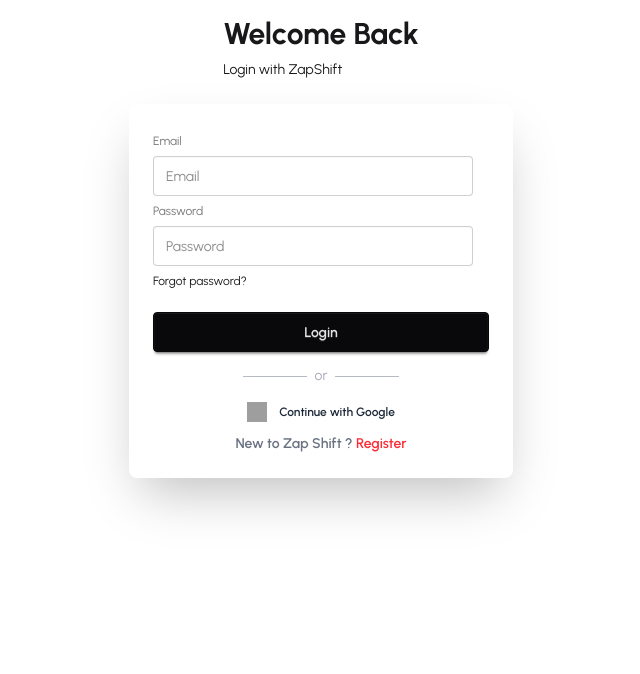
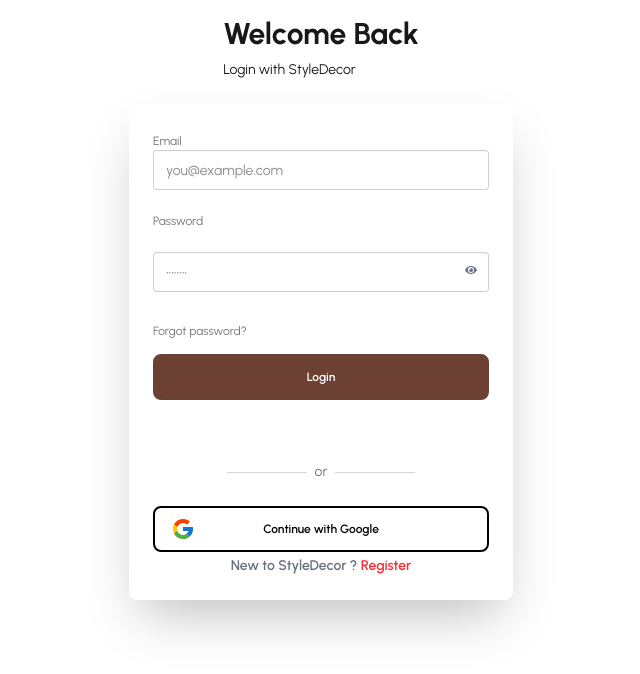
Before and after one commit to maimuna03134/Smart-Home-Ceremony-Decoration-Service-Client-, a React app: page /auth/login in a window 1280 px wide. Shown: the top 674 px of the page, without its empty margins (319-959 px from the left). Built offline with nearby package versions, Linux system fonts and the light colour scheme; no server answers; grey boxes are pictures that could not be loaded; the HTML template or start-up script is replaced by a standard one.

Commit message:
added forgot password and update code and style of login and degister

```diff
--- a/package.json
+++ b/package.json
@@ -20,6 +20,7 @@
     "react-hot-toast": "^2.6.0",
     "react-icons": "^5.5.0",
     "react-router": "^7.10.1",
+    "react-spinners": "^0.17.0",
     "tailwindcss": "^4.1.17"
   },
   "devDependencies": {
--- a/src/index.css
+++ b/src/index.css
@@ -8,8 +8,8 @@
  @plugin "daisyui/theme" {
   name: "light";
   default: true;
-  --color-primary: #CAEB66;
-  --color-secondary: #03373D;
+  --color-primary: #af5f44;
+  --color-secondary: #ffffff;
 }
 
 body {
--- /dev/null
+++ b/src/pages/Auth/ForgotPassword.jsx
@@ -0,0 +1,104 @@
+import React, { useEffect} from "react";
+import { Link, useLocation } from "react-router";
+
+import toast from "react-hot-toast";
+import useAuth from "../../hooks/useAuth";
+import { useForm } from "react-hook-form";
+import Button from "../shared/button/Button";
+
+const ForgotPassword = () => {
+
+  const { forgotPass } = useAuth();
+
+  const location = useLocation();
+
+    const {
+      register,
+      handleSubmit,
+      setValue,
+      formState: { errors, isSubmitting },
+    } = useForm();
+
+useEffect(() => {
+  if (location.state?.email) {
+    setValue("email", location.state.email);
+  }
+}, [location.state, setValue]);
+
+
+  const handleForgotPassword = async (data) => {
+    try {
+      await forgotPass(data.email);
+      toast.success("Password reset email sent! Check your inbox.");
+
+      window.open("https://mail.google.com", "_blank");
+    } catch (error) {
+      toast.error(error.message || "Failed to send reset email");
+    }
+  };
+  return (
+    <div className="flex justify-center items-center min-h-screen">
+      <div className="card bg-base-100 w-full max-w-md shadow-2xl p-8">
+        <div className="text-center mb-8">
+          <h2 className="text-3xl font-bold text-orange-600">Reset Password</h2>
+          <p className="text-gray-600 mt-2">
+            Enter your email and we'll send you a reset link
+          </p>
+        </div>
+
+        <form
+          onSubmit={handleSubmit(handleForgotPassword)}
+          className="space-y-6"
+        >
+          <div className="form-control">
+            <label className="label">
+              <span className="label-text font-semibold text-gray-700">
+                Email Address
+              </span>
+            </label>
+            <input
+              type="email"
+              placeholder="you@example.com"
+              className="input input-bordered w-full"
+              {...register("email", {
+                required: "Email is required",
+                pattern: {
+                  value: /^[A-Z0-9._%+-]+@[A-Z0-9.-]+\.[A-Z]{2,}$/i,
+                  message: "Invalid email address",
+                },
+              })}
+              disabled={isSubmitting}
+            />
+            {errors.email && (
+              <p className="text-red-500 text-sm mt-1">
+                {errors.email.message}
+              </p>
+            )}
+          </div>
+
+          <Button
+            label="Send Reset Link"
+            loading={isSubmitting}
+            disabled={isSubmitting}
+            className="w-full"
+          />
+
+          <div className="text-center">
+            <p className="text-sm text-gray-600">
+              Remember your password?{" "}
+              <Link
+                to="/auth/login"
+                className="text-orange-600 font-semibold hover:underline"
+              >
+                Back to Login
+              </Link>
+            </p>
+          </div>
+        </form>
+
+      </div>
+    </div>
+  );
+};
+
+export default ForgotPassword;
--- a/src/pages/Auth/Login.jsx
+++ b/src/pages/Auth/Login.jsx
@@ -1,67 +1,108 @@
-import React from "react";
+import React, { useState } from "react";
 import { useForm } from "react-hook-form";
 import useAuth from "../../hooks/useAuth";
 import { Link, useLocation, useNavigate } from "react-router";
 import SocialLogin from "./SocialLogin";
+import Button from "../shared/button/Button";
+import toast from "react-hot-toast";
+import Loader from "../shared/loader/Loader";
+import { FaEye, FaEyeSlash } from "react-icons/fa";
 
 const Login = () => {
+    const [loading, setLoading] = useState(false);
+    const [showPass, setShowPass] = useState(false);
+
   const {
     register,
     handleSubmit,
     formState: { errors },
+    reset,
+    watch,
   } = useForm();
+
+    const email = watch("email");
+
   const location = useLocation();
   const navigate = useNavigate();
-
   const { signIn } = useAuth();
 
-  const handleLogin = (data) => {
-    console.log("after register : ", data);
+    const handleLogin = async (data) => {
+      setLoading(true);
 
-    signIn(data.email, data.password)
-      .then((res) => {
-        console.log(res.user);
-        navigate(location?.state || "/");
-      })
-      .catch((err) => {
-        console.log(err);
-      });
+      try {
+        await signIn(data.email, data.password);
+          toast.success("Login successful!");
+          reset();
+        navigate(location.state?.from || "/", { replace: true });
+      } catch (err) {
+        toast.error(err.message || "Login failed");
+      } finally {
+        setLoading(false);
+      }
     };
+
+     const handleTogglePasswordShow = (e) => {
+       e.preventDefault();
+       setShowPass(!showPass);
+    };
+
+
+    if (loading) return <Loader />;
 
   return (
     <div className="hero-content flex-col">
       <div className="text-center lg:text-left">
         <h1 className="text-3xl font-bold">Welcome Back</h1>
-        <p className="py-2 text-sm">Login with ZapShift</p>
+        <p className="py-2 text-sm">Login with StyleDecor</p>
       </div>
       <div className="card bg-base-100 w-full max-w-sm shrink-0 shadow-2xl">
         <div className="card-body">
           <form onSubmit={handleSubmit(handleLogin)}>
-            <fieldset className="fieldset">
+            <fieldset className="fieldset space-y-4">
+              {/* Email */}
+              <div>
                 <label className="label">Email</label>
                 <input
                   type="email"
-                {...register("email", { required: true })}
-                className="input"
-                placeholder="Email"
+                  placeholder="you@example.com"
+                  className="input w-full"
+                  {...register("email", {
+                    required: "Email is required",
+                    pattern: {
+                      value: /^[A-Z0-9._%+-]+@[A-Z0-9.-]+\.[A-Z]{2,}$/i,
+                      message: "Invalid email address",
+                    },
+                  })}
                 />
-              {errors.email?.type === "required" && (
-                <p className="text-red-500" role="alert">
-                  Email name is required
+                {errors.email && (
+                  <p className="text-red-500 text-sm mt-1">
+                    {errors.email.message}
                   </p>
                 )}
+              </div>
+              {/* password filed */}
               <label className="label">Password</label>
+              <div className="relative">
                 <input
-                type="password"
+                  type={showPass ? "text" : "password"}
+                  placeholder="••••••••"
+                  className="input w-full pr-10"
                   {...register("password", {
                     required: true,
                     minLength: 6,
                     pattern:
                       /^(?=.*[a-z])(?=.*[A-Z])(?=.*[!@#$%^&*()_+\-=[\]{};':"\\|,.<>/?]).{6,}$/,
                   })}
-                className="input"
-                placeholder="Password"
                 />
+                <button
+                  type="button"
+                  onClick={handleTogglePasswordShow}
+                  className="absolute top-3 right-3 text-gray-500 hover:text-gray-700"
+                >
+                  {showPass ? <FaEyeSlash /> : <FaEye />}
+                </button>
+              </div>
+
               {errors.password?.type === "required" && (
                 <p className="text-red-500" role="alert">
                   Password is required
@@ -78,15 +119,29 @@
                   lowercase and at least one special characters
                 </p>
               )}
-              <div>
-                <a className="link link-hover">Forgot password?</a>
-              </div>
-              <button className="btn btn-neutral mt-4">Login</button>
+
+              {/* forgot pass */}
+              <label className="label my-2">
+                <Link
+                  to="/auth/forgot-password"
+                  state={{ email: email || "" }}
+                  className="label-text-alt link link-hover hover:text-orange-500"
+                >
+                  Forgot password?
+                </Link>
+              </label>
+
+              <Button
+                label="Login"
+                loading={false}
+                disabled={false}
+                className="w-full"
+              />
               <SocialLogin />
             </fieldset>
             <p className="text-sm text-gray-500 font-semibold text-center">
               <span className="hover:text-red-500 ">
-                New to Zap Shift ?
+                New to StyleDecor ?
                 <Link state={location.state} to="/auth/register">
                   <span className="text-red-500 hover:font-bold">
                     {" "}
--- a/src/pages/Auth/Register.jsx
+++ b/src/pages/Auth/Register.jsx
@@ -1,16 +1,23 @@
-import React from "react";
+import React, { useState } from "react";
 import { useForm } from "react-hook-form";
 import useAuth from "../../hooks/useAuth";
 import { Link, useLocation, useNavigate } from "react-router";
 
 import axios from "axios";
 import SocialLogin from "./SocialLogin";
+import Button from "../shared/button/Button";
+import Loader from "../shared/loader/Loader";
+import { FaEye, FaEyeSlash } from "react-icons/fa";
 
 const Register = () => {
+  const [loading, setLoading] = useState(false);
+    const [showPass, setShowPass] = useState(false);
+
   const {
     register,
     handleSubmit,
     formState: { errors },
+    reset,
   } = useForm();
 
   const { createUser, updateProfileInfo } = useAuth();
@@ -18,45 +25,49 @@
   const navigate = useNavigate();
   const location = useLocation();
 
-  const handleRegistration = (data) => {
-    console.log("after register : ", data.photo[0]);
+  const handleRegistration = async (data) => {
+    setLoading(true);
+
+    try {
       const profileImg = data.photo[0];
-    createUser(data.email, data.password)
-      .then((res) => {
-        console.log(res.user);
+
+      // Create user
+      const result = await createUser(data.email, data.password);
+        console.log("User created:", result.user);
+         reset();
       navigate("/");
-
-        // 1. store the image in form data
+      // Upload image
       const formData = new FormData();
       formData.append("image", profileImg);
 
-        // 2. send the photo to store and get the ul
-        const image_API_URL = `https://api.imgbb.com/1/upload?key=${
-          import.meta.env.VITE_image_host
-        }`;
+      const imageResponse = await axios.post(
+        `https://api.imgbb.com/1/upload?key=${import.meta.env.VITE_image_host}`,
+        formData
+      );
 
-        axios.post(image_API_URL, formData).then((res) => {
-          console.log("after image upload", res.data.data.url);
+      const imageUrl = imageResponse.data.data.url;
 
-          // update user profile to firebase
-          const userProfile = {
+      // Update profile
+      await updateProfileInfo({
         displayName: data.name,
-            photoURL: res.data.data.url,
+        photoURL: imageUrl,
+      });
+
+      console.log("Profile updated successfully");
+      navigate(location.state || "/");
+    } catch (error) {
+      console.error("Registration failed:", error);
+    } finally {
+      setLoading(false);
+    }
   };
 
-          updateProfileInfo(userProfile)
-            .then(() => {
-              console.log("user profile updated done.");
-              navigate(location.state || "/");
-            })
-            .catch((error) => console.log(error));
-        });
-      })
+  const handleTogglePasswordShow = (e) => {
+    e.preventDefault();
+    setShowPass(!showPass);
+    };
 
-      .catch((err) => {
-        console.log(err);
-      });
-  };
+    if (loading) return <Loader />;
 
   return (
     <div className="hero-content flex-col">
@@ -73,7 +84,7 @@
               <input
                 type="text"
                 {...register("name", { required: true })}
-                className="input"
+                className="input w-full"
                 placeholder="Your Name"
               />
               {errors.name?.type === "required" && (
@@ -87,7 +98,7 @@
               <input
                 type="file"
                 {...register("photo", { required: true })}
-                className="file-input"
+                className="file-input w-full"
                 placeholder="Your Photo"
               />
 
@@ -99,8 +110,8 @@
               <input
                 type="email"
                 {...register("email", { required: true })}
-                className="input"
-                placeholder="Email"
+                placeholder="you@example.com"
+                className="input w-full"
               />
               {errors.email?.type === "required" && (
                 <p className="text-red-500" role="alert">
@@ -108,17 +119,26 @@
                 </p>
               )}
               <label className="label">Password</label>
+              <div className="relative">
                 <input
-                type="password"
+                  type={showPass ? "text" : "password"}
+                  placeholder="••••••••"
+                  className="input w-full pr-10"
                   {...register("password", {
                     required: true,
                     minLength: 6,
                     pattern:
                       /^(?=.*[a-z])(?=.*[A-Z])(?=.*[!@#$%^&*()_+\-=[\]{};':"\\|,.<>/?]).{6,}$/,
                   })}
-                className="input"
-                placeholder="Password"
                 />
+                <button
+                  type="button"
+                  onClick={handleTogglePasswordShow}
+                  className="absolute top-3 right-3 text-gray-500 hover:text-gray-700"
+                >
+                  {showPass ? <FaEyeSlash /> : <FaEye />}
+                </button>
+              </div>
               {errors.password?.type === "required" && (
                 <p className="text-red-500" role="alert">
                   Password is required
@@ -135,10 +155,8 @@
                   lowercase and at least one special characters
                 </p>
               )}
-              <div>
-                <a className="link link-hover">Forgot password?</a>
-              </div>
-              <button className="btn btn-neutral mt-4">Register</button>
+
+              <Button label="Sign Up" loading={loading} small />
 
               <SocialLogin />
             </fieldset>
--- a/src/pages/Auth/SocialLogin.jsx
+++ b/src/pages/Auth/SocialLogin.jsx
@@ -1,55 +1,60 @@
-import React from "react";
+import React, { useState } from "react";
 import useAuth from "../../hooks/useAuth";
+import toast from "react-hot-toast";
+import Button from "../shared/button/Button";
+import { FcGoogle } from "react-icons/fc";
 import { useLocation, useNavigate } from "react-router";
-import toast from "react-hot-toast";
 
 const SocialLogin = () => {
-  const { signInWithGoogle, setUser } = useAuth();
+  const [loading, setLoading] = useState(false);
+
+  const { signInWithGoogle } = useAuth();
   const location = useLocation();
   const navigate = useNavigate();
 
-  // google sign in
-  const handleGoogleSignIn = (e) => {
-    e.preventDefault();
-    signInWithGoogle()
-      .then((res) => {
-        const user = res.user;
-        setUser(user);
-        setUser(user);
-        toast(`Welcome ${user.displayName || "User"}!`);
-        navigate(`${location.state ? location.state : "/"}`);
-      })
-      .catch((err) => {
+  const handleGoogleSignIn = async () => {
+    setLoading(true);
+    try {
+      const result = await signInWithGoogle();
+      const user = result.user;
+
+      toast.success(`Welcome ${user.displayName || "back"}!`);
+      navigate(location.state || "/");
+    } catch (err) {
+      console.error("Google sign-in error:", err);
+
       if (err.code === "auth/account-exists-with-different-credential") {
         toast.error(
-            "This email is already registered with another login provider. Please use that method."
+          "This email is already linked to another login method. Please use that instead."
         );
+      } else if (err.code === "auth/popup-closed-by-user") {
+        // User closed popup — no toast needed
       } else {
-          toast.error(err.message);
+        toast.error("Google sign-in failed. Try again.");
       }
-      });
+    } finally {
+      setLoading(false);
+    }
   };
+
   return (
-    <div>
-      {" "}
-      <div className="flex items-center justify-center gap-2 my-2">
-        <div className="h-px w-16 bg-gray-600/40"></div>
-        <span className="text-sm text-gray-400/90">or</span>
-        <div className="h-px w-16 bg-gray-600/40"></div>
+    <div className="mt-4">
+      <div className="flex items-center justify-center gap-2 my-6">
+        <div className="h-px w-20 bg-gray-300"></div>
+        <span className="text-sm text-gray-500">or</span>
+        <div className="h-px w-20 bg-gray-300"></div>
       </div>
-      {/* google signin */}
-      <button
-        type="button"
+
+
+      <Button
+        label="Continue with Google"
+        icon={FcGoogle}
         onClick={handleGoogleSignIn}
-        className="flex items-center justify-center gap-3 bg-white text-gray-800 px-5 py-2 rounded-lg w-full font-semibold hover:bg-gray-100 transition-colors cursor-pointer"
-      >
-        <img
-          src="https://www.svgrepo.com/show/475656/google-color.svg"
-          alt="google"
-          className="w-5 h-5"
+        loading={loading}
+        disabled={loading}
+        outline
+        className="w-full justify-center"
       />
-        Continue with Google
-      </button>
     </div>
   );
 };
--- a/src/pages/shared/Navbar.jsx
+++ b/src/pages/shared/Navbar.jsx
@@ -1,4 +1,5 @@
 import React from 'react';
+import Button from './button/Button';
 
 const Navbar = () => {
     return (
@@ -70,8 +71,8 @@
             </li>
           </ul>
         </div>
-        <div className="navbar-end">
-          <a className="btn">Button</a>
+        <div className="">
+          <Button label="Purchase" small></Button>
         </div>
       </div>
     );
--- /dev/null
+++ b/src/pages/shared/button/Button.jsx
@@ -0,0 +1,43 @@
+const Button = ({
+  label,
+  onClick,
+  disabled,
+  outline,
+  small,
+  icon: Icon,
+  loading = false,
+}) => {
+  return (
+    <button
+      disabled={disabled || loading}
+      onClick={onClick}
+      className={`
+        relative disabled:opacity-70 disabled:cursor-not-allowed
+        rounded-lg transition-all duration-300 ease-in-out
+        cursor-pointer w-full flex items-center justify-center gap-3 px-4
+        ${
+          outline
+            ? "bg-white border-2 border-black text-black hover:bg-gray-100"
+            : "bg-[#6d4034] text-white border-2 border-[#6d4034] hover:bg-white hover:text-[#6d4034]"
+        }
+        ${small ? "text-sm py-1 font-light" : "text-md py-3 font-semibold"}
+      `}
+    >
+      {loading ? (
+        <span className="loading loading-bars loading-md"></span>
+      ) : (
+        <>
+          {Icon && (
+            <Icon
+              size={24}
+              className="absolute left-4 top-1/2 -translate-y-1/2"
+            />
+          )}
+          {label}
+        </>
+      )}
+    </button>
+  );
+};
+
+export default Button;
--- /dev/null
+++ b/src/pages/shared/loader/Loader.jsx
@@ -0,0 +1,16 @@
+import React, { useEffect, useState } from "react";
+import CircleLoader from "react-spinners/CircleLoader";
+
+export default function Loader({ size = 80, color = "#3b82f6" }) {
+  const [loading, setLoading] = useState(true);
+
+  useEffect(() => {
+    setTimeout(() => setLoading(false), 10000);
+  }, []);
+
+  return (
+    <div className="flex justify-center items-center h-screen w-full bg-white">
+      <CircleLoader loading={loading} size={size} color={color} />
+    </div>
+  );
+}
--- a/src/routers/Router.jsx
+++ b/src/routers/Router.jsx
@@ -4,6 +4,7 @@
 import AuthLayouts from "../layouts/authLayout/AuthLayouts";
 import Login from "../pages/auth/Login";
 import Register from "../pages/auth/Register";
+import ForgotPassword from "../pages/Auth/ForgotPassword";
 
 export const router = createBrowserRouter([
   {
@@ -45,6 +46,10 @@
         path: "/auth/register",
         element: <Register />,
       },
+      {
+        path: "/auth/forgot-password",
+        element: <ForgotPassword/>,
+      },
     ],
   },
 ]);
```
Also changed, not shown: 1 other file (tests, documents, lock files or other folders). Lines whose indentation alone changed are shown as unchanged.
